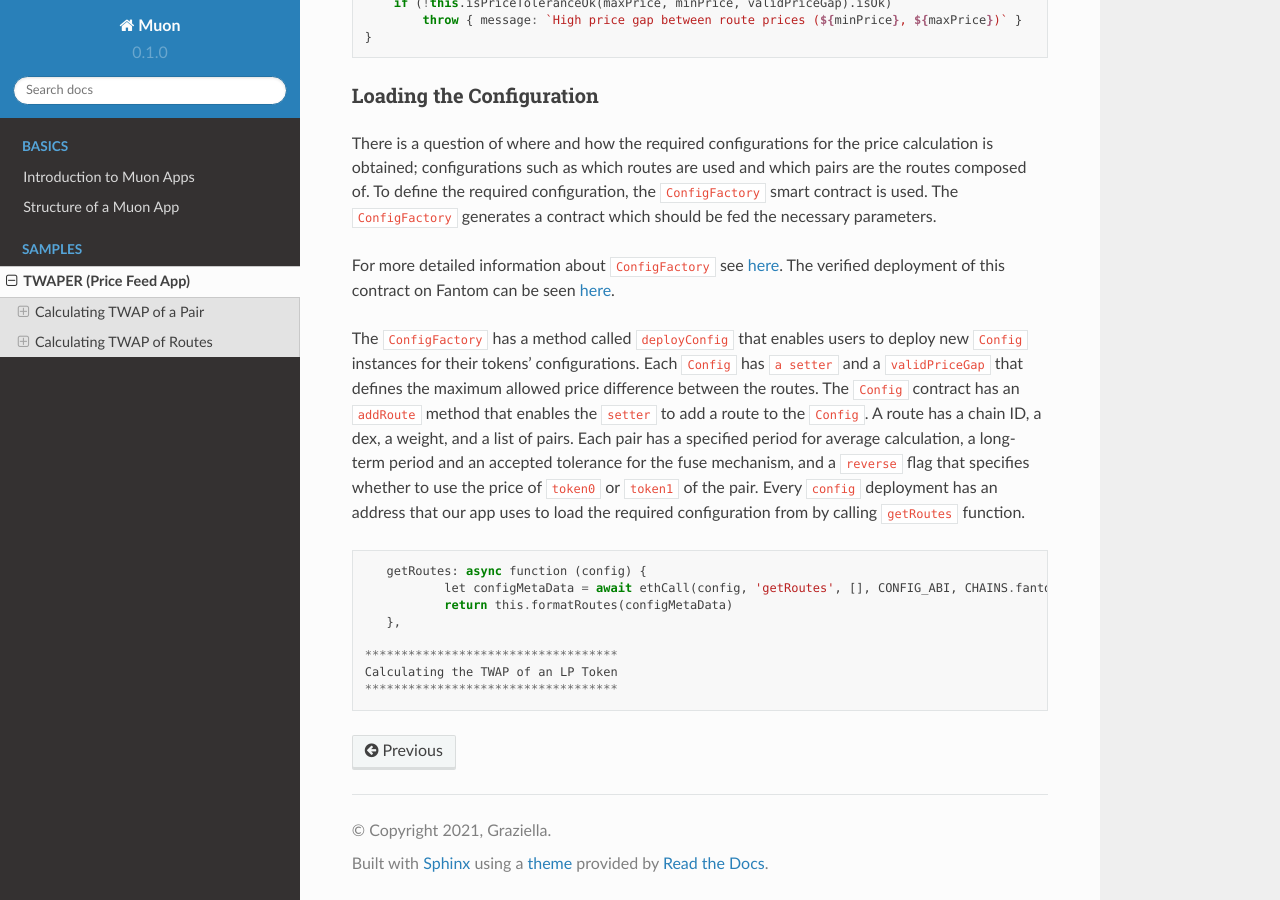
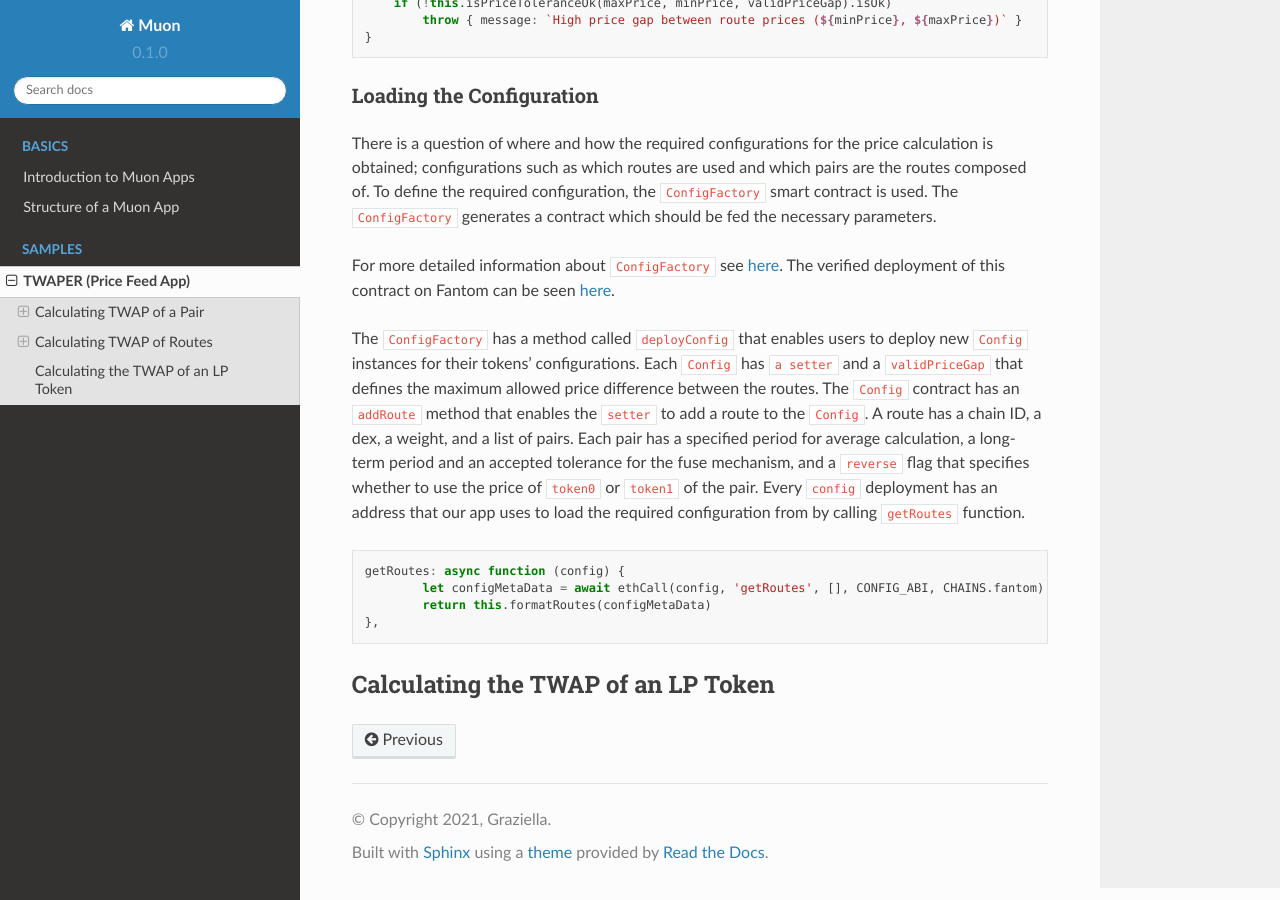
Before and after one commit to abramsymons/rtd-muon, a Sphinx documentation site: the page built from docs/source/twaper.rst, in a window 1280 px wide and 900 px high, scrolled down 10052 px. Built offline with Sphinx 7.4.7 and the Read the Docs theme 2.0.0, drawn with Linux system fonts in a browser that asks for light colours.

Commit message:
Update twaper.rst

```diff
--- a/docs/source/twaper.rst
+++ b/docs/source/twaper.rst
@@ -324,9 +324,9 @@ All the procedures explained above in a step-by-step manner can now be reviewed
 	    }
 	},
 
-*************************************
+**************************
 Calculating TWAP of Routes
-*************************************
+**************************
 
 Very often, the dollar-based price of a token cannot be obtained from a pair because many of the important pairs do not contain stablecoins; that is, both tokens are volatile. For instance, on mainnet, numerous pools with large liquidity for many tokens have WETH as their counterpart. The same goes for tokens on other chains and their native tokens. That is why to get the dollar-based price of a token, we usually need to calculate the price of a route of pairs.
 
@@ -420,13 +420,13 @@ For more detailed information about ``ConfigFactory`` see `here <https://github.
 
 The ``ConfigFactory`` has a method called ``deployConfig`` that enables users to deploy new ``Config`` instances for their tokens’ configurations. Each ``Config`` has ``a setter`` and a ``validPriceGap``  that defines the maximum allowed price difference between the routes. The ``Config`` contract has an ``addRoute`` method that enables the ``setter`` to add a route to the ``Config``. A route has a chain ID, a dex, a weight, and a list of pairs. Each pair has a specified period for average calculation, a long-term period and an accepted tolerance for the fuse mechanism, and a ``reverse`` flag that specifies whether to use the price of ``token0`` or ``token1`` of the pair. Every ``config`` deployment has an address that our app uses to load the required configuration from by calling ``getRoutes`` function.
 
-.. code-block::
+.. code-block:: javascript
 
     getRoutes: async function (config) {
             let configMetaData = await ethCall(config, 'getRoutes', [], CONFIG_ABI, CHAINS.fantom)
             return this.formatRoutes(configMetaData)
     },
 
- ***********************************
- Calculating the TWAP of an LP Token
- ***********************************
+***********************************
+Calculating the TWAP of an LP Token
+***********************************
```
